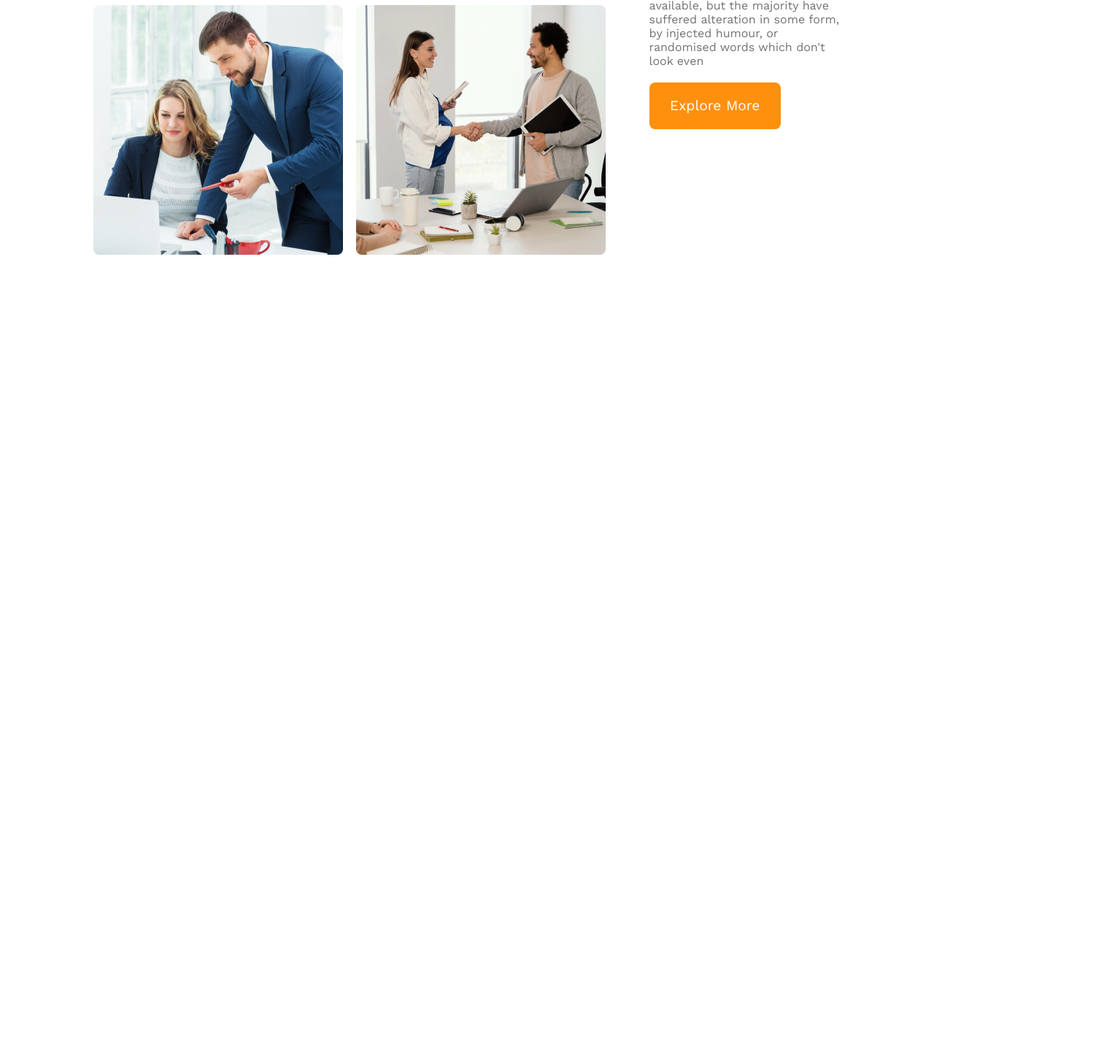
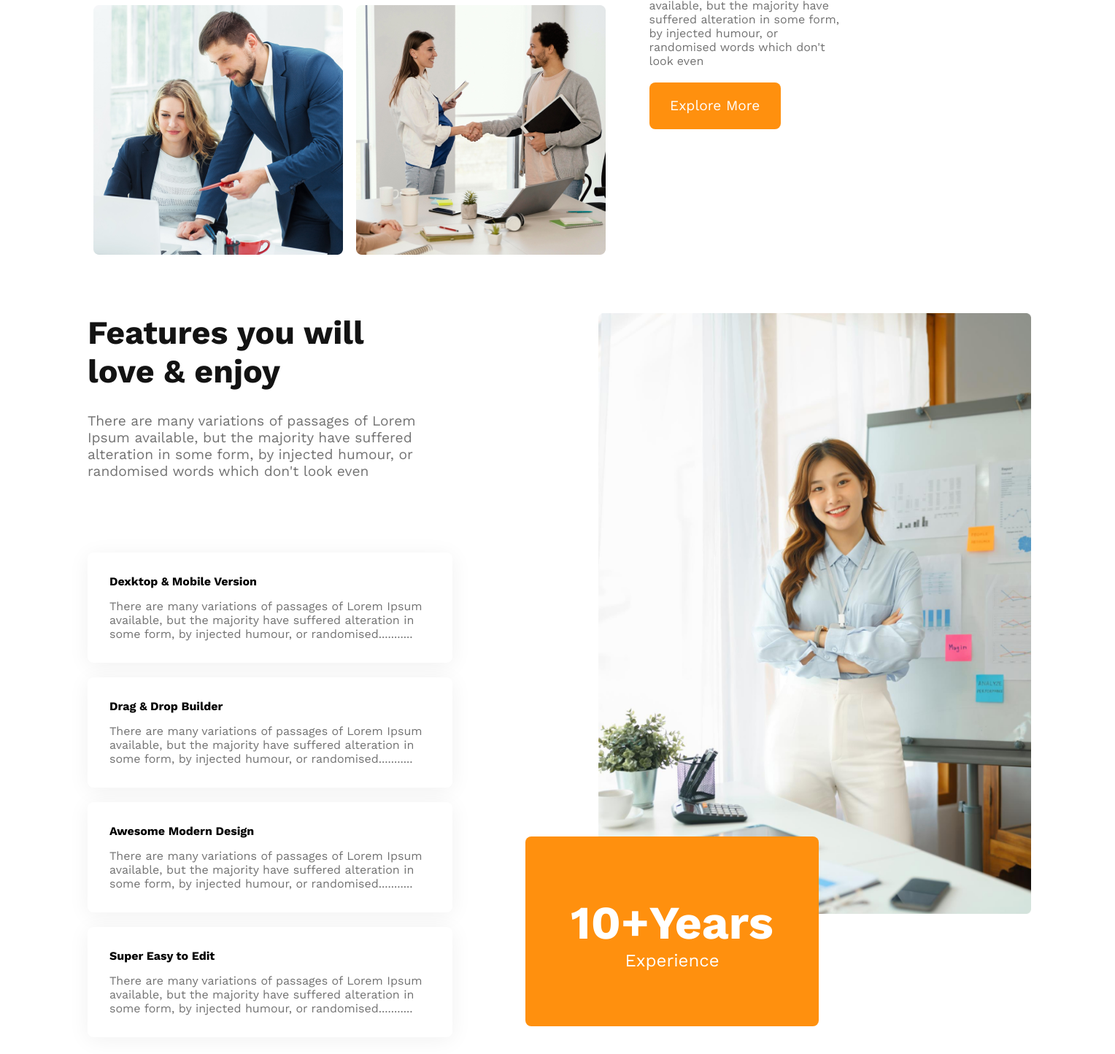
Before and after one commit to rayhanbeg/g3-architects, a plain HTML site: page index.html in a window 1280 px wide. Shown: the part 1372-2816 px from the top of the page at 73% size, 1528 px wide, since content can reach past the window. Before the commit the page ends 1721 px from the top, so only its background shows below. Drawn offline with nearby package versions, Linux system fonts and the light colour scheme.

Commit message:
features sections responsive

```diff
--- a/index.html
+++ b/index.html
@@ -40,33 +40,41 @@
           <button class="btn-primary">Explore More</button>
        </div>
      </section>
-    </main>
          <!-- feater sections -->
-    <!-- <section class="features-section">
+    <section class="features-section">
+        <div>
+          <div class="features2">
+            <h3 class="features-title">Features you will <br> love & enjoy</h3>
+            <p class="features-description">There are many variations of passages of Lorem Ipsum available, but the majority have suffered alteration in some form, by injected humour, or randomised words which don't look even</p>
+        </div>
+          <div class="features-content">
             <div class="features-card">
-      <h2 class="features-title">Features you will love & enjoy</h2>
-      <p class="gray-light-description">There are many variations of passages of Lorem Ipsum available, but the majority have suffered alteration in some form, by injected humour, or randomised words which don't look even</p>
-      <div class="features-card">
-        <h3 class="card-title">Dexktop & Mobile Version</h3>
+              <h4 class="card-title">Dexktop & Mobile Version</h4>
               <p class="gray-light-description">There are many variations of passages of Lorem Ipsum available, but the majority have suffered alteration in some form, by injected humour, or randomised...........</p>
             </div>
             <div class="features-card">
-        <h3 class="card-title">Dexktop & Mobile Version</h3>
+              <h4 class="card-title">Drag & Drop Builder</h4>
               <p class="gray-light-description">There are many variations of passages of Lorem Ipsum available, but the majority have suffered alteration in some form, by injected humour, or randomised...........</p>
             </div>
             <div class="features-card">
-        <h3 class="card-title">Dexktop & Mobile Version</h3>
+              <h4 class="card-title">Awesome Modern Design</h4>
               <p class="gray-light-description">There are many variations of passages of Lorem Ipsum available, but the majority have suffered alteration in some form, by injected humour, or randomised...........</p>
             </div>
             <div class="features-card">
-        <h3 class="card-title">Dexktop & Mobile Version</h3>
+              <h4 class="card-title">Super Easy to Edit</h4>
               <p class="gray-light-description">There are many variations of passages of Lorem Ipsum available, but the majority have suffered alteration in some form, by injected humour, or randomised...........</p>
+            </div>
           </div>
       </div>
       <div class="features-img">
         <img src="architect.png" alt="">
+        <div class="ten-years-badge">
+          <h2>10+Years</h2>
+          <p>Experience</p>
         </div>
-    </section> -->
+      </div>
+     </section>
+    </main>
     <footer>
 
     </footer>
--- a/style.css
+++ b/style.css
@@ -77,14 +77,14 @@ nav li a{
 main{
   /* max-width: 1440px; */
   margin: 0 auto;
-  width: 80%;
+  /* width: 80%; */
 }
 
 /* teams style----- */
 .team-section{
   display: flex;
   align-items: center;
-  /* width: 70%; */
+  width: 80%;
   margin: 0 auto;
   padding-top: 80px;
 }
@@ -93,6 +93,9 @@ main{
   grid-template-columns: repeat(2, 1fr);
   gap: 1.1rem;
 
+}
+.teams-img img{
+  /* height: 90%; */
 }
 .teams-content{
   /* padding-right: 60px; */
@@ -117,9 +120,65 @@ font-weight: 700;
 
 .features-section{
   display: flex;
- width: 100%;
+ /* width: 100%; */
+ margin-top: 80px ;
+ gap: 100px;
+ margin-left: 120px;
+ margin-right: 120px;
 }
+.features-content .features-card{
+  padding: 30px;
+  margin-bottom: 20px;
+  border-radius: 8px;
+  background: #FFF;
+  box-shadow: 0px 4px 30px 0px rgba(0, 0, 0, 0.06);
+}
+.features-content{
+  width: 500px;
+  margin-top: 100px;
+}
+.features-title{
+  font-size: 2.8rem;
+  color: #131313;
+padding-bottom: 30px;
+}
+.features-description{
+  color: #727272;
+  font-size: 1.2rem;
+}
+.features-img img{
+  height: 66%;
+  margin-left: 100px;
+}
+.card-title{
+  /* padding-top: 20px; */
+  padding-bottom: 15px;
+}
+.features .features-title{
+  border-left: 2px solid #FF900E;
+  padding-left: 20px;
+}
+.ten-years-badge{
+  border-radius: 8px;
+  background: #FF900E;
+  color: #FFF;
+  width: 342px;
+  height: 200px;
+  padding: 30px;
+  text-align: center;
+  position: relative;
+  bottom: 110px;
 
+}
+.ten-years-badge h2{
+  font-size: 4rem;
+  /* font-weight: 700; */
+margin-top: 50px;
+}
+.ten-years-badge p{
+  /* text-align: center; */
+  font-size: 1.5rem;
+}
 
 /* media query---- */
 /* mobile device----- */
@@ -135,9 +194,36 @@ font-weight: 700;
          flex-direction: column;
          /* padding: 70px; */
          /* width: 100%; */
+         padding: 10px;
   }
   .teams-img{
     grid-template-columns: 1fr;
+    padding: 10px;
+  }
+  .features-section{
+    flex-direction: column;
+    width: 400px;
+    margin: 10px 10px;
+  }
+  .features-img img{
+    width: 60%;
+  }
+  .ten-years-badge{
+    margin-left: 30px;
+    width: 150px;
+
+  }
+  .features-card{
+    padding: 10px;
+    margin-bottom: 5px;
+    width: 400px;
+  }
+  .features2{
+    width: 400px;
+    /* padding-left: 20px; */
+  }
+  .features-content{
+    /* padding-left: 20%; */
   }
 }
 /* tablet or medium devices--- */
```
Lines whose indentation alone changed are shown as unchanged.
